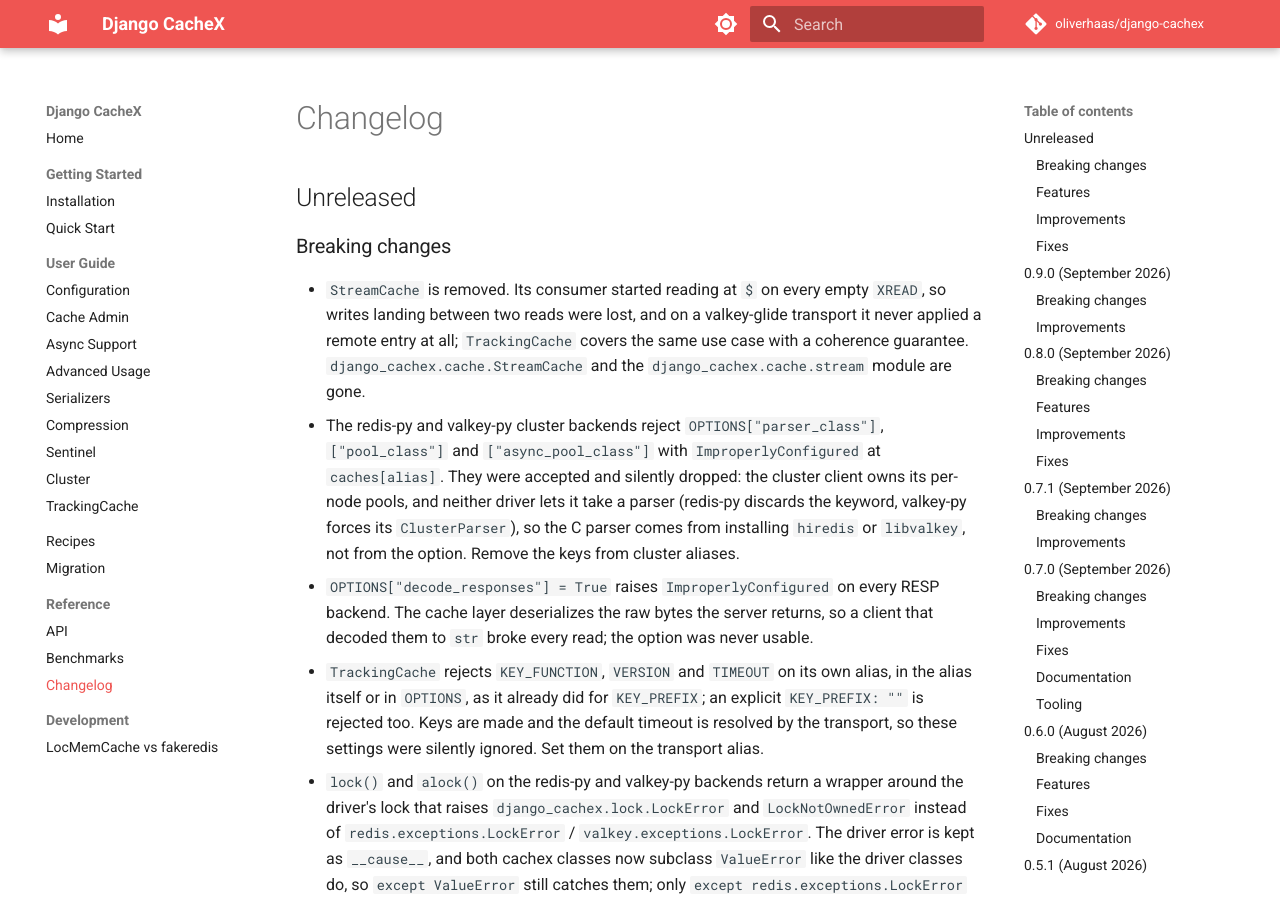
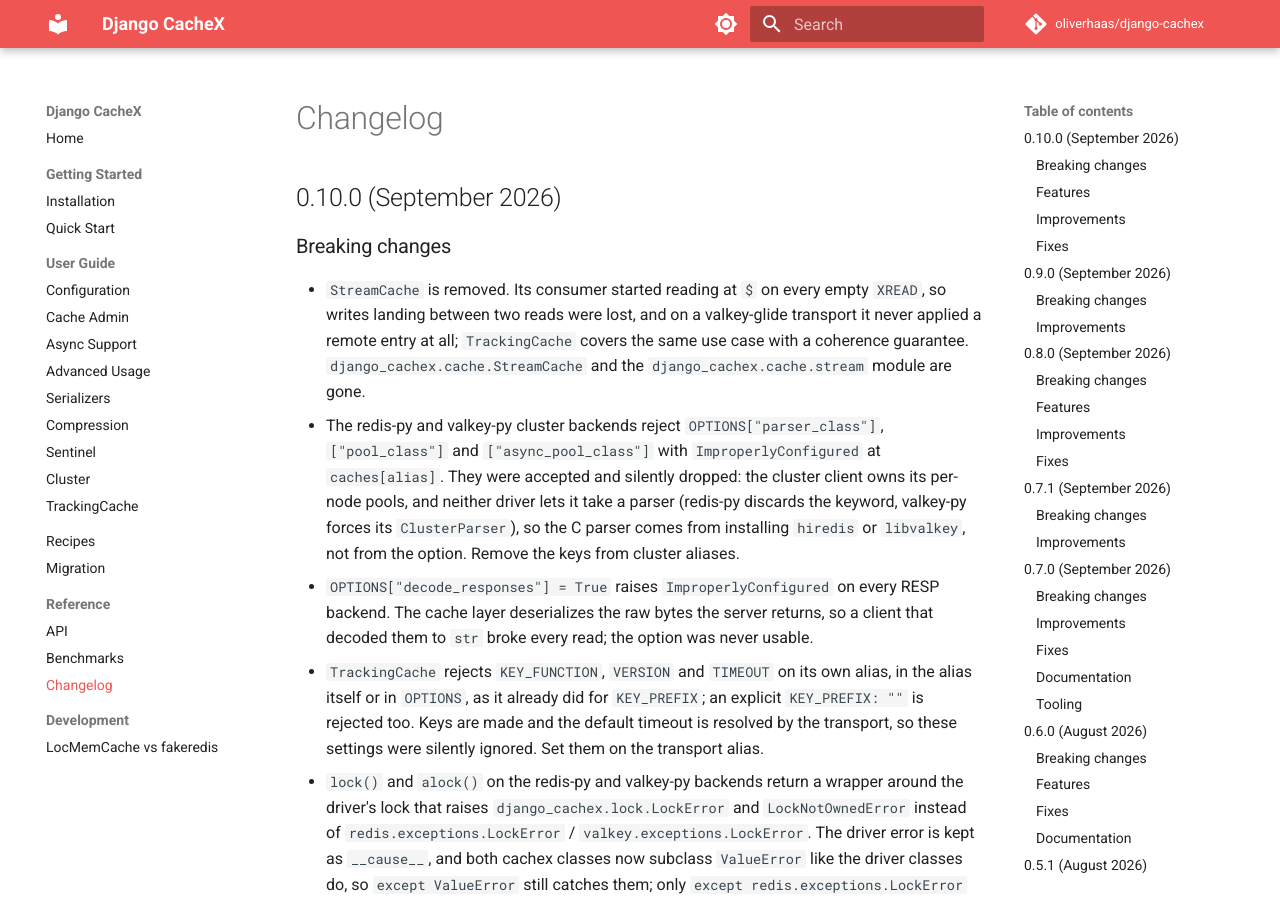
Before and after one commit to oliverhaas/django-cachex, an MkDocs documentation site: the page built from docs/reference/changelog.md, in a window 1280 px wide and 900 px high. Built offline with MkDocs 1.6.1 and Material for MkDocs 9.7.7, drawn with Linux system fonts in a browser that asks for light colours; comment, search, counter and statistics services are not loaded; the version menu is left out.

Commit message:
chore(release): bump version to 0.10.0

```diff
--- a/docs/reference/changelog.md
+++ b/docs/reference/changelog.md
@@ -1,6 +1,6 @@
 # Changelog
 
-## Unreleased
+## 0.10.0 (September 2026)
 
 ### Breaking changes
 
--- a/pyproject.toml
+++ b/pyproject.toml
@@ -1,6 +1,6 @@
 [project]
 name = "django-cachex"
-version = "0.9.0"
+version = "0.10.0"
 description = "Valkey and Redis cache backends for Django: standalone, Sentinel and Cluster topologies, sync and async APIs"
 readme = "README.md"
 license = "MIT"
```
Also changed, not shown: 1 other file.
